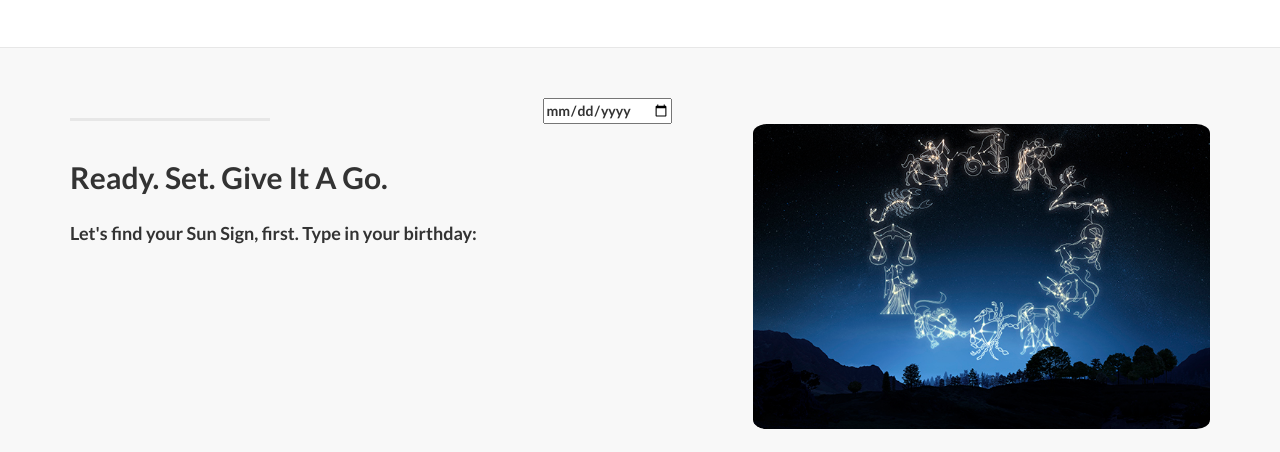
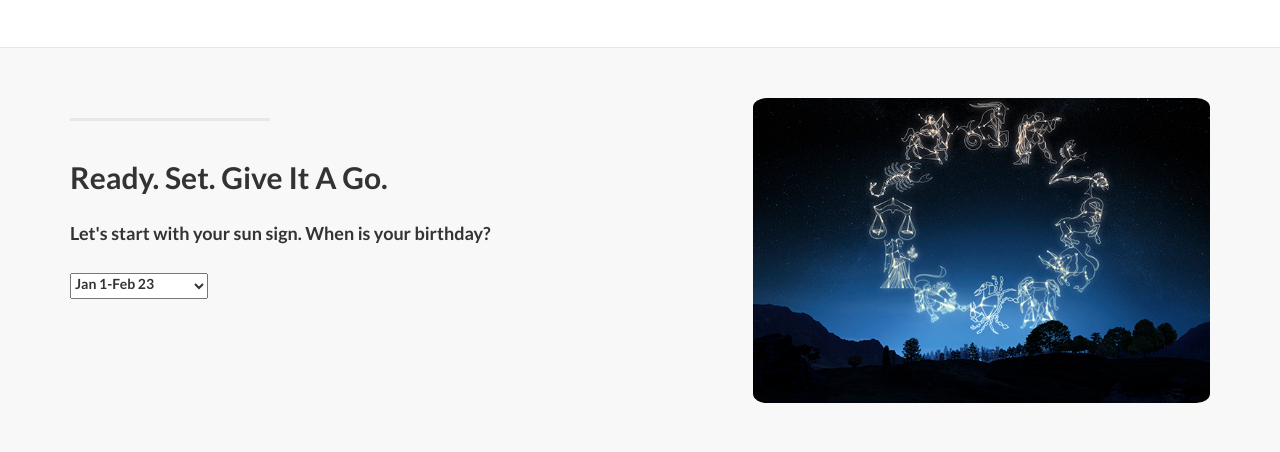
Before and after one commit to Martixana/Ubuntu-AstroGuide, a plain HTML site: page index.html in a window 1280 px wide. Shown: the part 1470-1922 px from the top of the page. Drawn offline with Linux system fonts and the light colour scheme.

Commit message:
First commit

```diff
--- a/css/main.css
+++ b/css/main.css
@@ -22,7 +22,7 @@
 .btn{
 	border-radius: 50% 50%;
 }
-/*Figure out how ot make font bolder or use different font*/
+/*Figure out how to make font bolder or use different font*/
 .section-heading{
 	font-weight: 900;
 }
@@ -36,3 +36,22 @@
 img{
 	border-radius: 3%;
 }
+
+/*Dropdown window*/
+
+#mySelect{
+	padding-bottom: 5px;
+	margin-bottom: 40px;
+}
+
+/*Your Sign*/
+
+#yourSign{
+	font-size: 22px;
+	font-weight: lighter;
+}
+#yourSign > span{
+	font-style: italic;
+	font-weight: bold;
+	font-size: 26px;
+}
--- a/index.html
+++ b/index.html
@@ -9,7 +9,7 @@
     <meta name="description" content="First Javascript Project using StartBootstrap.com Landing Page Theme">
     <meta name="author" content="Maru P @ Codify Academy">
 
-    <title>AstroGuide - First Javascript Project</title>
+    <title>AstroGuide - A Javascript Astrology Project</title>
 
     <!-- Bootstrap Core CSS -->
     <link href="css/bootstrap.min.css" rel="stylesheet">
@@ -79,10 +79,10 @@
                         <hr class="intro-divider">
                         <ul class="list-inline intro-social-buttons">
                             <li>
-                                <a href="https://twitter.com/SBootstrap" class="btn btn-default btn-sm"><i class="fa fa-twitter fa-fw"></i> <span class="network-name">Twitter</span></a>
+                                <a href="#" class="btn btn-default btn-sm"><i class="fa fa-twitter fa-fw"></i> <span class="network-name">Twitter</span></a>
                             </li>
                             <li>
-                                <a href="https://github.com/IronSummitMedia/startbootstrap" class="btn btn-default btn-sm"><i class="fa fa-facebook fa-fw"></i> <span class="network-name">Facebook</span></a>
+                                <a href="#" class="btn btn-default btn-sm"><i class="fa fa-facebook fa-fw"></i> <span class="network-name">Facebook</span></a>
                             </li>
                             <li>
                                 <a href="#" class="btn btn-default btn-sm"><i class="fa fa-pinterest fa-fw"></i> <span class="network-name">Pinterest</span></a>
@@ -153,15 +153,29 @@
                     <hr class="section-heading-spacer">
                     <div class="clearfix"></div>
                     <h2 class="section-heading">Ready. Set. Give It A Go.</h2>
-                <form>
-                    <h4>Let's find your Sun Sign, first. Type in your birthday:</h4>
+
+                    <h4>Let's start with your sun sign. When is your birthday?</h4>
+                    <br>
+                    <select id="mySelect" onchange="myFunction()">
+                        <option value="<span>Aries</span>: your gifts are independence and courage.">  Jan 1-Feb 23
+                        <option value="<span>Taurus</span>: you are easy going but will fight for what you want."> Apr 20-May 20
+                        <option value="<span>Gemini</span>: you have the gift of gab and know where you want to go in life."> May 21-Jun 20
+                        <option value="<span>Cancer</span>: security and adventure are your top priorities."> Jun 21-Jul 22
+                        <option value="<span>Leo</span>: you have high self esteem and are very devoted."> Jul 23-Aug 22
+                        <option value="<span>Virgo</span>: self improvement and reflective thought are your strong suits."> August 23-Sept 22
+                        <option value="<span>Libra</span>: you are diplomatic and you can appreciate the finer things in life."> Sep 23-Oct 22
+                        <option value="<span>Scorpio<span>: kindness and loyalty are your virtues."> Oct 23-Nov 21
+                        <option value="<span>Sagittarius</span>: you are vibrant and you always keep a positive outlook."> Nov 22-Dec 21
+                        <option value="<span>Capricorn</span>: you are ambitious and you have an active mind."> Dec 22-Jan 19
+                        <option value="<span>Aquarius</span>: you take advantage of every opportunity that comes your way."> Jan 20-Feb 18
+                        <option value="<span>Pisces</span>: you are sensitive and a dreamer."> Feb 19-Mar 20 </select>
+
+                    <p id="yourSign"></p>
+
                 </div>
-                <div>
-                <input type=date step=7 min=1920-01-01>
-                </div>
-                </form>
                 <div class="col-lg-5 col-lg-offset-2 col-sm-6">
                     <img class="img-responsive" src="img/astrology.jpg" alt="Geometric Constellations in the sky">
+
                 </div>
             </div>
 
@@ -229,6 +243,9 @@
         </div>
     </footer>
 
+    <!-- Main JS -->
+    <script src="js/main.js"></script>
+
     <!-- jQuery -->
     <script src="js/jquery.js"></script>
 
--- /dev/null
+++ b/js/main.js
@@ -0,0 +1,5 @@
+
+function myFunction() {
+    var x = document.getElementById("mySelect").value;
+    document.getElementById("yourSign").innerHTML = x;
+}
```
Also changed, not shown: 2 other files.
